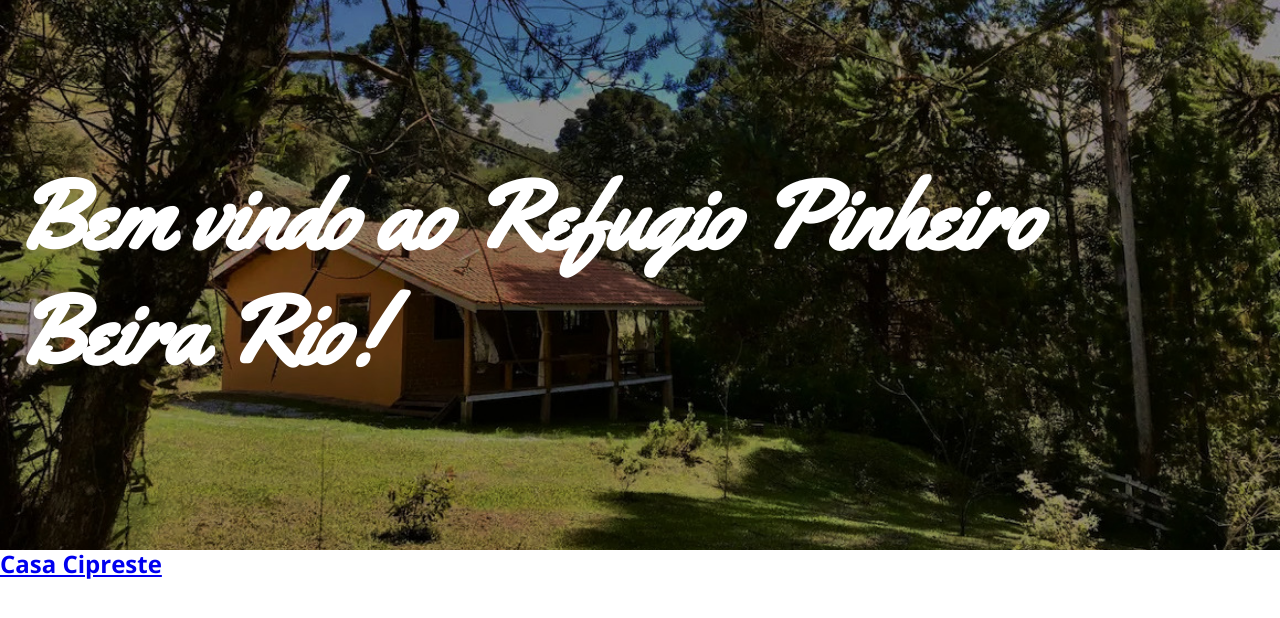
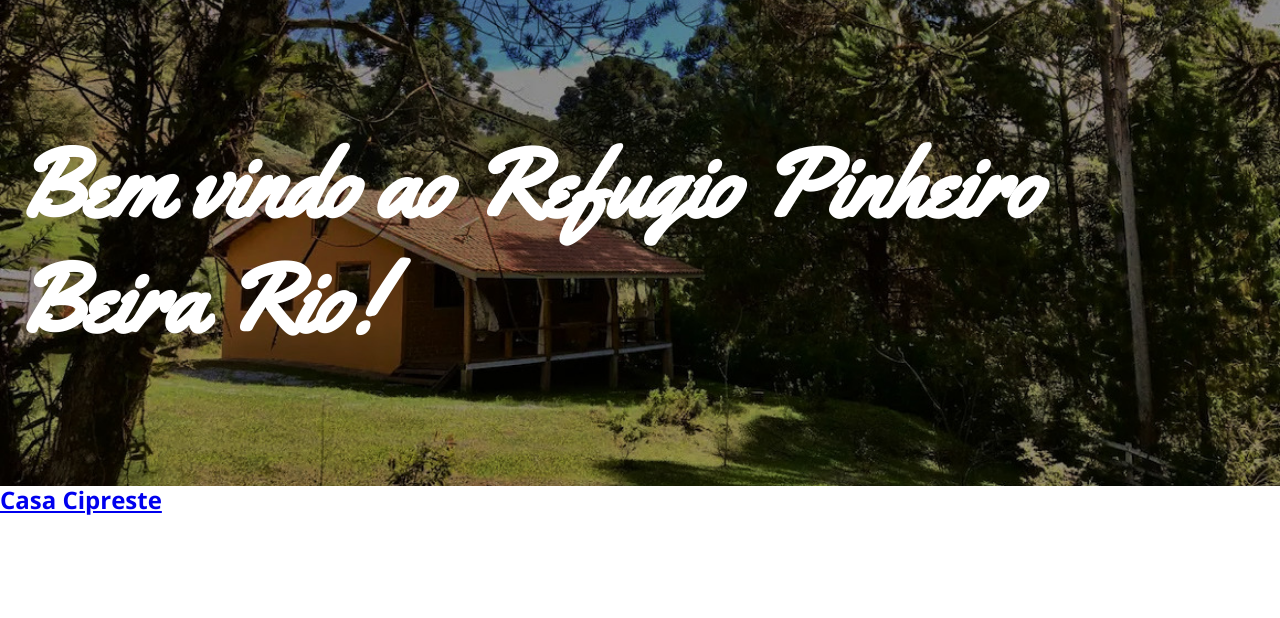
Before and after one commit to refugiopinheirobeirario/refugiopinheirobeirario.github.io, a Jekyll site: the page built from index.html, in a window 1280 px wide. Shown: the top 618 px of the page. Built offline with Jekyll 4.4.1, drawn with Linux system fonts in a browser that asks for light colours.

Commit message:
Remove hero--bg style

```diff
--- a/_sass/base.scss
+++ b/_sass/base.scss
@@ -82,11 +82,6 @@ picture {
   background-size: cover;
   background-repeat: no-repeat;
   color: var(--color-light);
-  padding-top: 4rem;
-  padding-bottom: 4rem;
+  padding-top: 8rem;
+  padding-bottom: 8rem;
 }
-
-.hero--bg {
-  padding-top: 10rem;
-  padding-bottom: 10rem;
-}
--- a/index.html
+++ b/index.html
@@ -2,7 +2,7 @@
 layout: default
 title: "Bem vindo ao Refugio Pinheiro Beira Rio!"
 ---
-<header class="hero hero--bg hero--center" style="background-image: url(/assets/images/hero.jpg);">
+<header class="hero" style="background-image: url(/assets/images/hero.jpg);">
   <div class="container">
     <h1 class="display display--1">
       {{ page.title }}
```
